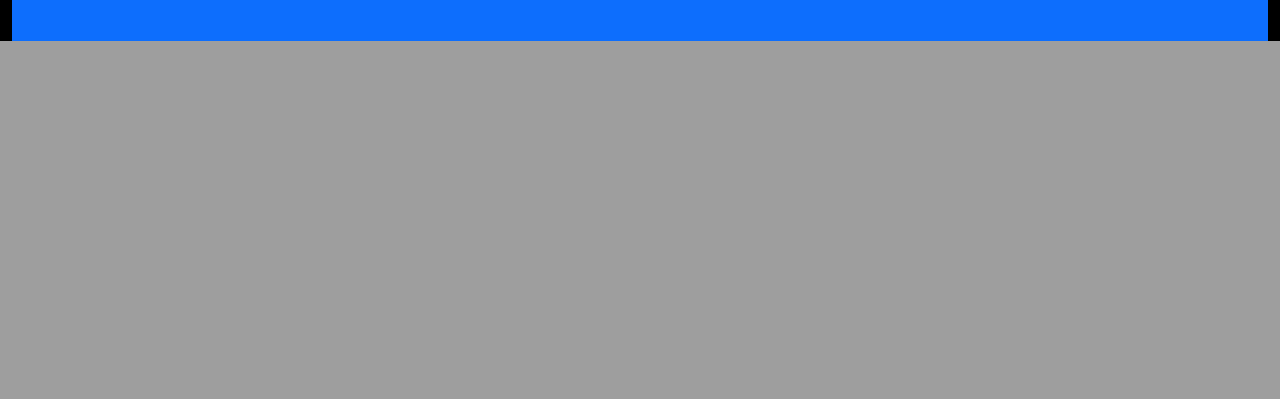
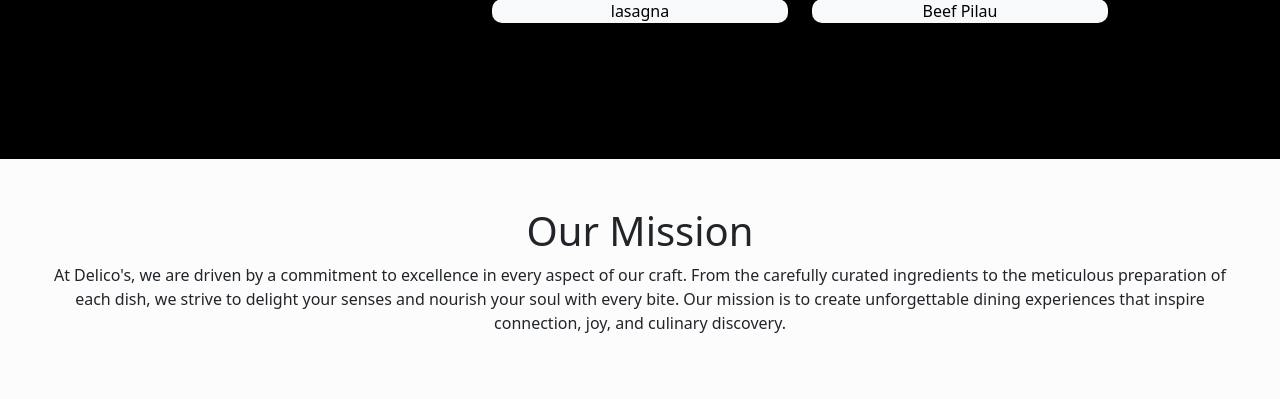
Before and after one commit to FidelisDelico/Project_1, a PHP site: page /Home.html in a window 1280 px wide. Shown: the part 1204-1603 px from the top of the page. Before the commit the page ends 1245 px from the top, so only its background shows below. Run offline with PHP 8.4, Linux system fonts and the light colour scheme.

Commit message:
New improvements on my website

```diff
--- a/Home.css
+++ b/Home.css
@@ -40,3 +40,23 @@ body {
     background-color: #ddd;
     color: #000;
 }
+
+.footer {
+    position: fixed;
+    left: 0;
+    bottom: 0;
+    width: 100%;
+    background-color: rgba(0, 0, 0, 0.8); /* Transparent black background */
+    color: #fff;
+    text-align: center;
+    padding: 20px 0;
+}
+
+.footer p {
+    margin: 0;
+}
+
+.footer a {
+    color: #fff;
+    text-decoration: none;
+}
--- a/Home.html
+++ b/Home.html
@@ -60,6 +60,7 @@
 .carousel-item {
   transition: transform 2s ease;
 }
+
 
 
 </style>
@@ -137,7 +138,7 @@
   <div class="container-xxl">
 
     <div class="row">
-      <h1 class=" display-4 align-content-center text-light text-bg-danger" style="text-align: center;">Our Menu</h1>
+      <h1 class=" display-4 align-content-center text-danger bg-light-subtle" style="text-align: center;">Our Menu</h1>
       <div class="col-2">
         <br>
         <img src="bootstrap/Images/hot-dog-5337929_1280.jpg" alt="" class="img-fluid">
@@ -168,6 +169,7 @@
         <img src="bootstrap/Images/asparagus-2169305_1280.jpg" alt="" class="img-fluid">
         <p class="text-bg-light">Steak</p>
       </div>
+
     </div>
   </div>
 
@@ -180,13 +182,16 @@
 
     <div class="row justify-content-center">
       <div class="col-md-3">
-        <div class="p-5 bg-danger text-danger">col 1</div>
+        <img src="bootstrap/Images/rolex-rolled-eggs.jpg" alt="" class="img-fluid">
+        <p class="text-bg-light text-center">Rolex</p>
       </div>
       <div class="col-md-3">
-        <div class="p-5 bg-primary text-secondary">col 2</div>
+        <img src="bootstrap/Images/pasta-dish-restaurant-table.jpg" alt="" class="img-fluid">
+        <p class="text-bg-light text-center">lasagna</p>
       </div>
       <div class="col-md-3">
-        <div class="p-5 bg-dark text-light">col 3</div>
+        <img src="bootstrap/Images/side-view-pilaf-with-stewed-beef-meat-plate.jpg" alt="" class="img-fluid">
+        <p class="text-bg-light text-center">Beef Pilau</p>
       </div>
     </div>
   </div>
@@ -195,13 +200,26 @@
     <div class="row">
       <div>
         <div class="col">
-          <div class="p-lg-5 bg-primary text-warning" style="text-align: center;">Footer Navigation</div>
+          <div class="p-lg-5  text-warning" style="text-align: center;"></div>
         </div>
       </div>
       </div>
     </div>
   </div>
 
+  <div class="content">
+    <div class="long-row bg-light-subtle text-center p-lg-5">
+      <h1>Our Mission</h1>
+        <p>At Delico's, we are driven by a commitment to excellence in every aspect of our craft. From the carefully curated ingredients to the meticulous preparation of each dish, we strive to delight your senses and nourish your soul with every bite. Our mission is to create unforgettable dining experiences that inspire connection, joy, and culinary discovery.</p>
+
+    </div>
+</div>
+
+
+  <div class="footer">
+    <p>&copy; 2024 Your Website. All Rights Reserved. | Designed by Asizo Fidelis</a></p>
+  </div>
+
 
   <script type="text/javascript" src="bootstrap/js/bootstrap.min.js"></script>
 </body>
--- a/Projects.html
+++ b/Projects.html
@@ -37,8 +37,8 @@
 </nav>
 
 <section class="banner">
-  <h1 class="display-3 text-bg-light p-4" style="border-radius: 10px;">Welcome to Delico's</h1>
-  <p style="color: aliceblue; font-family: 'Gill Sans', 'Gill Sans MT', Calibri, 'Trebuchet MS', sans-serif; font-size: large;">Discover our latest projects and culinary creations.</p>
+  <h1 class="display-3  p-4" style="border-radius: 10px; background-color: rgba(233, 241, 120, 0.58);">Welcome to Delico's</h1>
+  <p style="color: aliceblue; font-family: 'Gill Sans', 'Gill Sans MT', Calibri, 'Trebuchet MS', sans-serif ;">Discover our latest projects and culinary creations.</p>
 </section>
 
 <!-- Main Content Section -->
```
Also changed, not shown: bootstrap/Images/high-angle-table-arrangement-with-flowers.jpg (added), bootstrap/Images/rolex-rolled-eggs.jpg (added), 2 other files.
